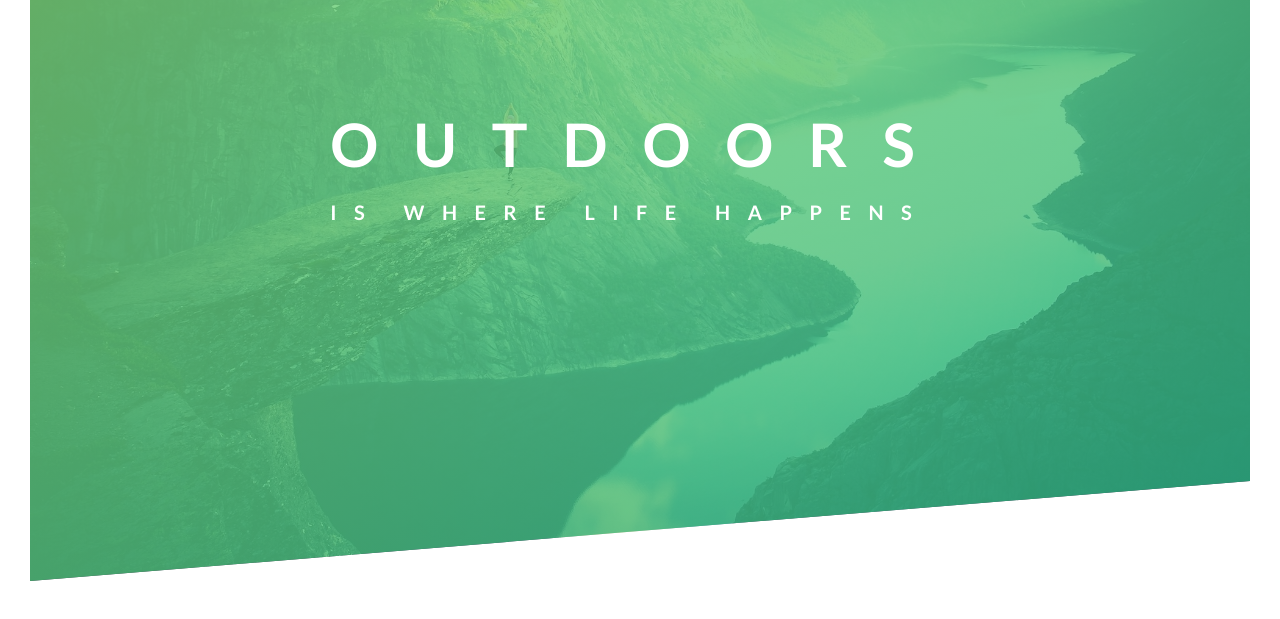
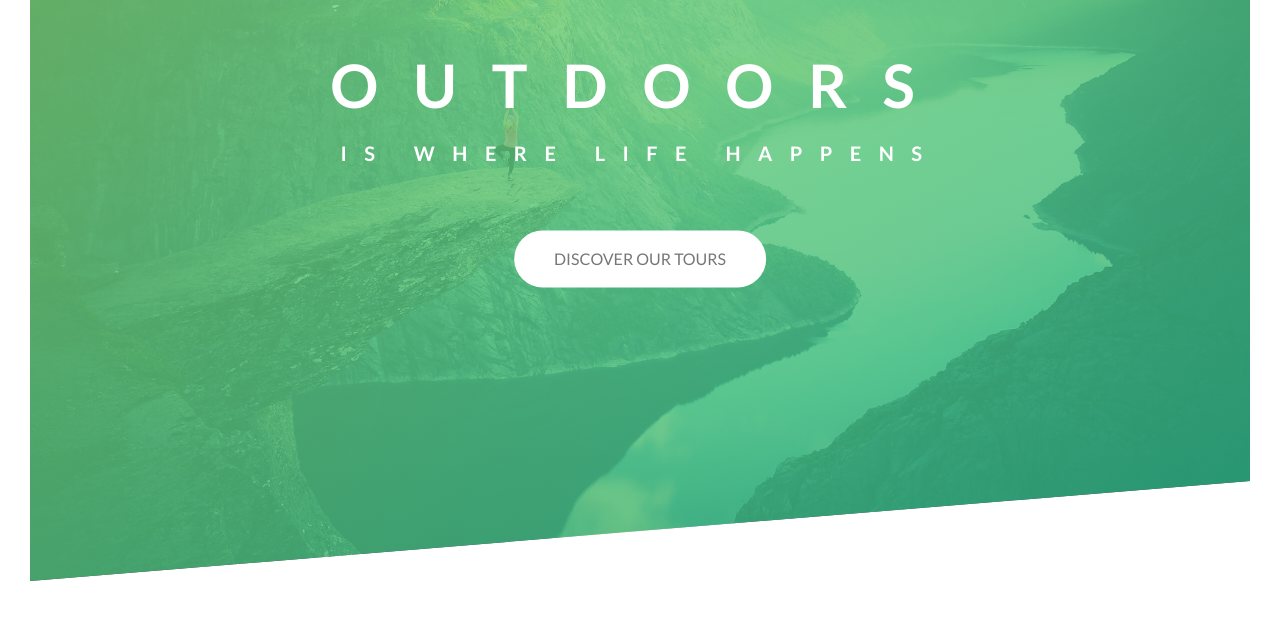
Before and after one commit to juntingl/the-road-to-css, a plain HTML site: page src/index.html in a window 1280 px wide. Shown: the part 149-768 px from the top of the page. Drawn offline with Linux system fonts and the light colour scheme.

Commit message:
feat: Button & animation

```diff
--- a/src/index.html
+++ b/src/index.html
@@ -21,6 +21,10 @@
         <span class="heading-primary-main">Outdoors</span>
         <span class="heading-primary-sub">is where life happens</span>
       </h1>
+
+      <a href="#" class="btn btn-white">
+        Discover our tours
+      </a>
     </div>
 
   </header>
--- a/src/styles/index.css
+++ b/src/styles/index.css
@@ -46,6 +46,7 @@ header {
   left: 50%;
   /* 将平移元素，依据元素自身宽高进行，达到居中的目的 */
   transform: translate(-50%, -50%);
+  text-align: center;
 }
 
 .heading-primary {
@@ -56,6 +57,7 @@ header {
     通过此属性来进行优化动画。
   */
   backface-visibility: hidden;
+  margin-bottom: 60px;
 }
 
 .heading-primary-main {
@@ -116,3 +118,30 @@ header {
     transform: translateX(0);
   }
 }
+
+/*
+ */
+.btn:link,
+.btn:visited {
+  display: inline-block;
+  text-transform: uppercase;
+  text-decoration: none;
+  padding: 15px 40px;
+  border-radius: 100px;
+  transition: all 0.2s;
+}
+
+.btn:hover {
+  transform: translateY(-3px);
+  box-shadow: 0 10px 20px rgba(0,0,0,0.2);
+}
+
+.btn:active {
+  transform: translateY(-1px);
+  box-shadow: 0 5px 10px rgba(0,0,0,0.2);
+}
+
+.btn-white {
+  background-color: #FFF;
+  color: #777;
+}
```
